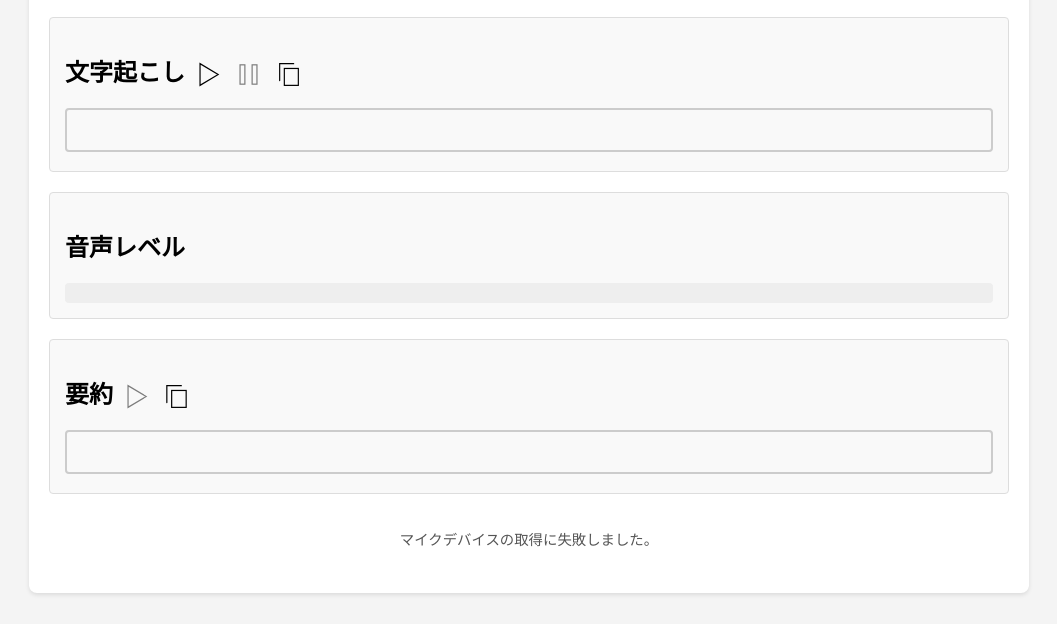
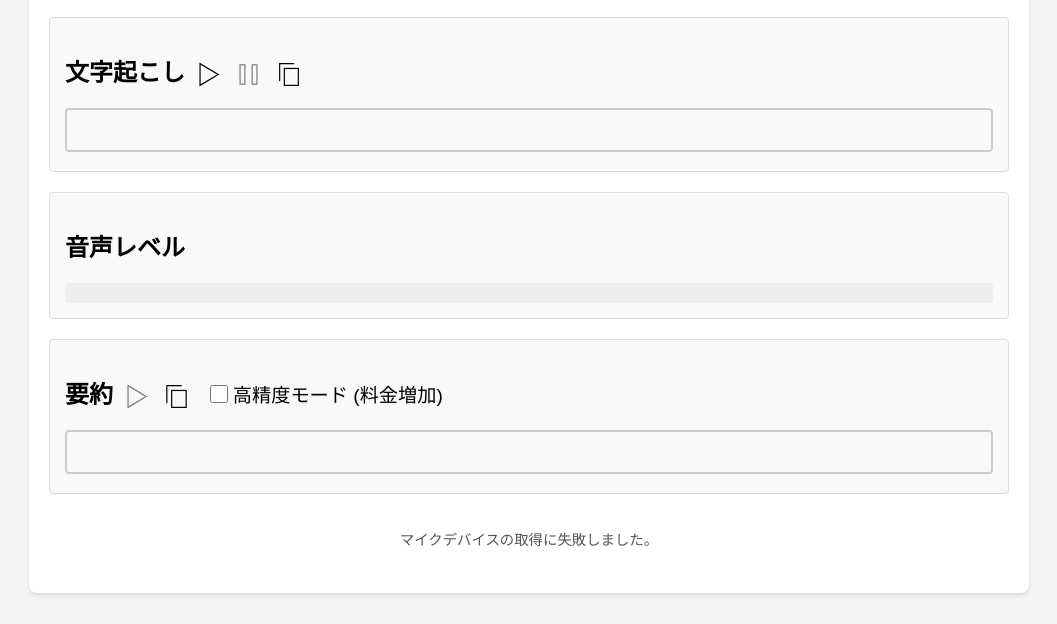
Before and after one commit to KarakuriPolta/Voice_Note, a plain HTML site: page frontend/index.html in a window 1280 px wide. Shown: the part 176-800 px from the top of the page, without its empty margins (111-1168 px from the left). Drawn offline with Linux system fonts and the light colour scheme.

Commit message:
高精度モード(2.5 Pro)の追加

```diff
--- a/frontend/css/style.css
+++ b/frontend/css/style.css
@@ -213,3 +213,21 @@ main {
     vertical-align: middle;
     transition: all 0.1s ease;
 }
+
+.high-accuracy-label {
+    margin-left: 10px;
+    font-size: 0.8em;
+    font-weight: normal;
+    display: inline-flex;
+    align-items: center;
+    cursor: pointer;
+    user-select: none;
+}
+
+.high-accuracy-checkbox {
+    width: 1.3em;
+    height: 1.3em;
+    margin: 0 0.4em 0 0;
+    cursor: pointer;
+    vertical-align: middle;
+}
--- a/frontend/index.html
+++ b/frontend/index.html
@@ -32,6 +32,10 @@
                 <h2>要約
                     <button class="iconbtn" id="summarizeButton" disabled title="要約実行"><img src="img/play.svg" alt="要約実行"></button>
                     <button class="iconbtn" id="summaryCopy" title="コピー"><img src="img/copy.svg" alt="コピー"></button>
+                    <label class="high-accuracy-label">
+                        <input type="checkbox" id="highAccuracyMode" class="high-accuracy-checkbox">
+                        高精度モード (料金増加)
+                    </label>
                 </h2>
                 <div class="summary">
                     <textarea id="summaryArea"></textarea>
@@ -66,6 +70,9 @@
                         <p id="apiDescription">
                             Google Cloud Speech-to-Text API を使用して音声認識を行い、Google Cloud Vertex AI APIを経由したGoogle Geminiで要約を行います。<br>
                             Google Cloud Platform のプロジェクトとサービスアカウントが必要で、一定以上の利用で課金が発生します。<br>
+                            [約100万字あたりの料金]<br>
+                            入力: $0.30、出力: $2.5 (Gemini 2.5 Flash Lite)<br>
+                            高精度モード: 入力: $1.25、出力: $10 (Gemini 2.5 Pro)<br>
                             <a href="http://localhost:3000/setup.html" target="_blank" >セットアップ方法の詳細はこちら。</a>
                         </p>
                     </div>
--- a/frontend/js/script.js
+++ b/frontend/js/script.js
@@ -235,7 +235,8 @@ document.addEventListener('DOMContentLoaded', () => {
         if (transcribedBuffer) {
             statusMessage.textContent = '要約処理中...';
             try {
-                let body = { transcript: transcriptionArea.value };
+                const highAccuracyMode = document.getElementById('highAccuracyMode').checked;
+                let body = { transcript: transcriptionArea.value, highAccuracy: highAccuracyMode };
                 if(summarizeInstrustion && summarizeInstrustion !== ''){
                     body.instruction = summarizeInstrustion;
                 }
```
Also changed, not shown: backend/server.js (+7 -1 lines).
